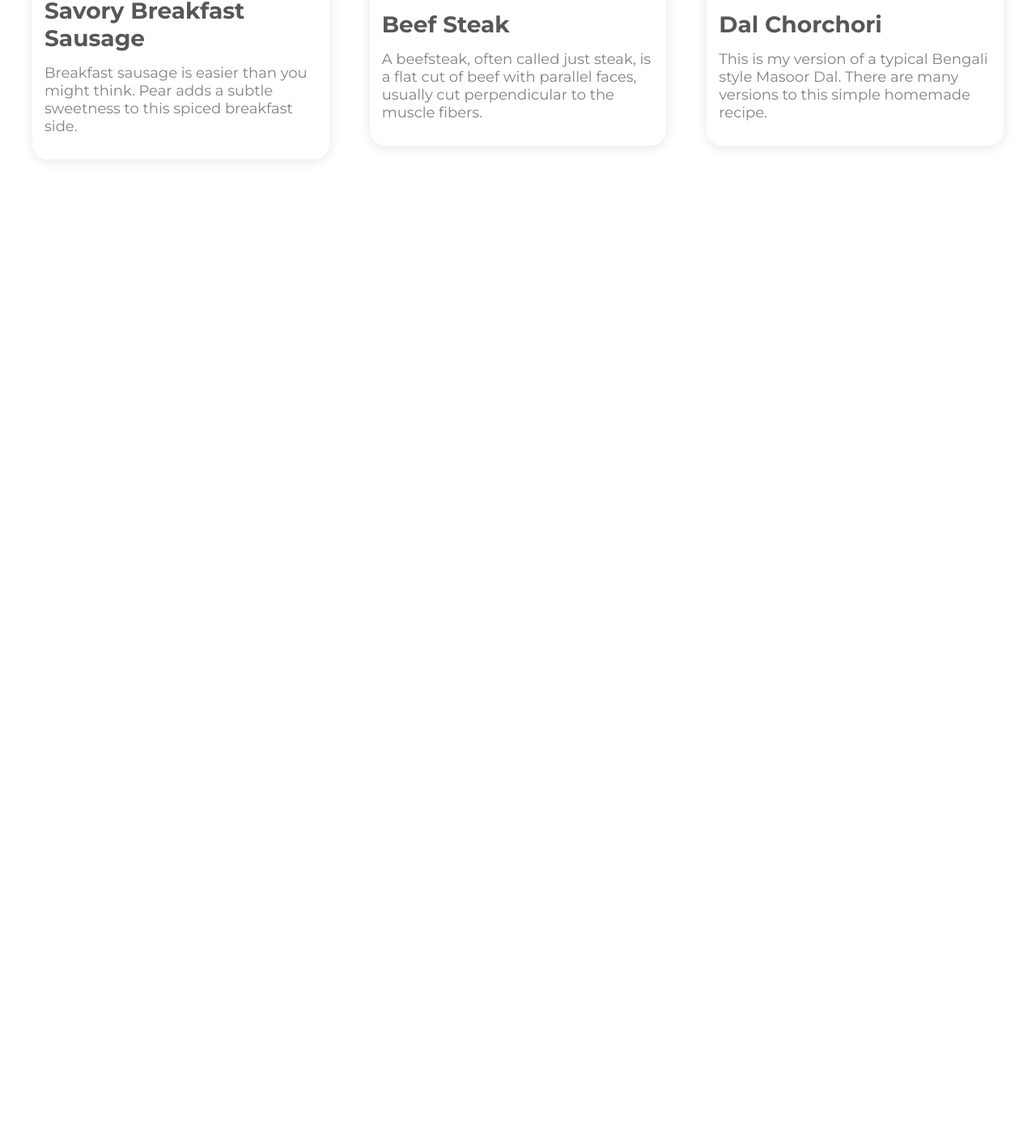
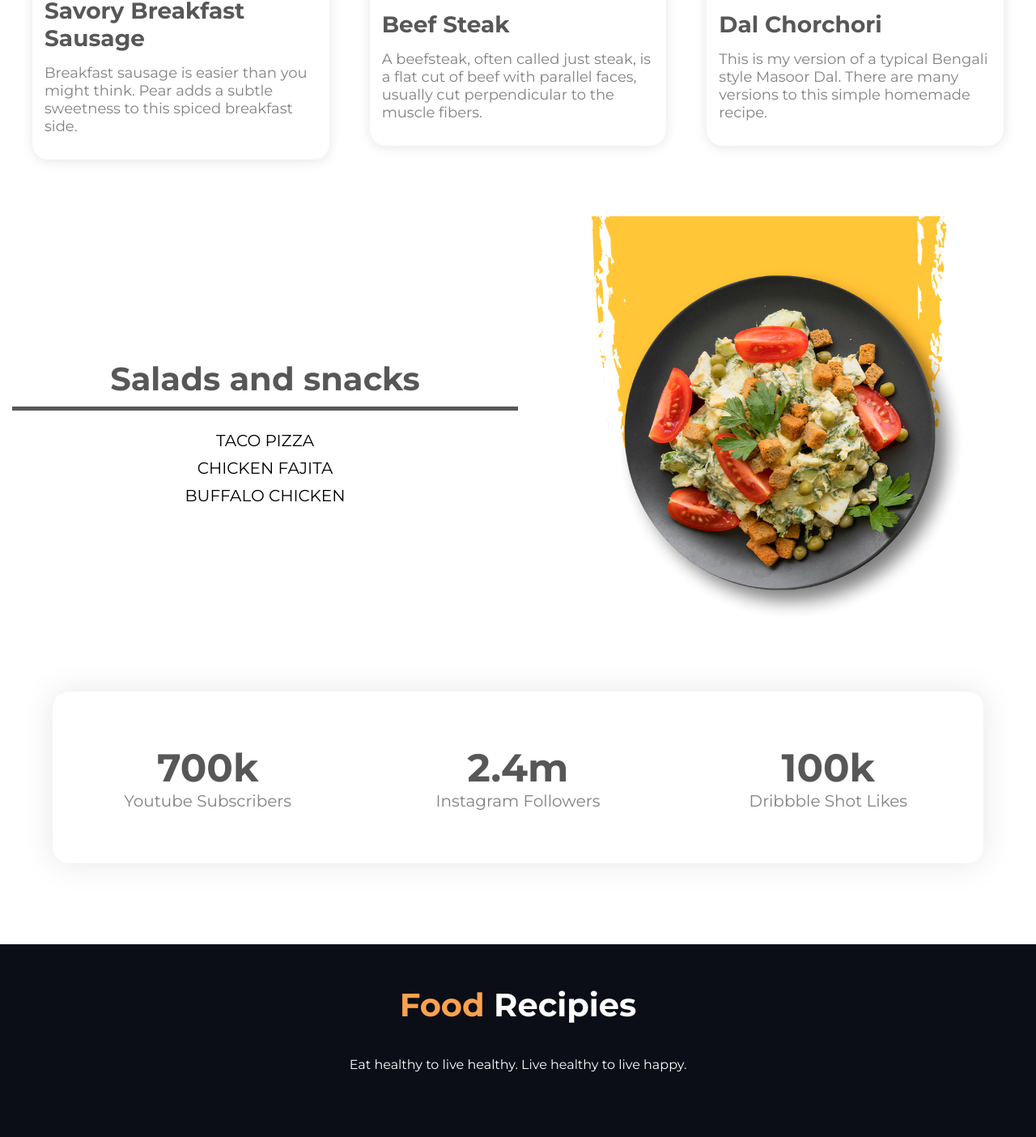
Before and after one commit to wpdevexpert/foodRecipies, a plain HTML site: page index.html in a window 1280 px wide. Shown: the part 1898-3302 px from the top of the page at 81% size. Before the commit the page ends 2165 px from the top, so only its background shows below. Drawn offline with Linux system fonts and the light colour scheme.

Commit message:
Completed

```diff
--- a/index.html
+++ b/index.html
@@ -52,7 +52,7 @@
                             galley
                             of type and scrambled it to make a type specimen book.</p>
                         <div class="action-button">
-                            <a href="#">Contact me</a>
+                            <a href="mailto:hello@milon.com.bd">Contact me</a>
                         </div>
                     </div>
                 </div>
@@ -89,6 +89,49 @@
             </div>
         </div>
     </section>
+    <section class="recipie-single-item">
+        <div class="container">
+            <div class="row">
+                <div class="half-width">
+                    <h2>Salads and snacks</h2>
+                    <ul>
+                        <li>TACO PIZZA</li>
+                        <li>CHICKEN FAJITA</li>
+                        <li>BUFFALO CHICKEN</li>
+                    </ul>
+                </div>
+                <div class="half-width">
+                    <img src="images/salad.png" alt="">
+                </div>
+            </div>
+        </div>
+    </section>
+    <section class="social-network">
+        <div class="container">
+            <div class="row">
+                <div class="social-media">
+                    <h2>700k</h2>
+                    <p>Youtube Subscribers</p>
+                </div>
+                <div class="social-media">
+                    <h2>2.4m</h2>
+                    <p>Instagram Followers</p>
+                </div>
+                <div class="social-media">
+                    <h2>100k</h2>
+                    <p>Dribbble Shot Likes</p>
+                </div>
+            </div>
+        </div>
+    </section>
+    <footer class="footer-area">
+        <div class="container">
+            <h2><span class="highlight">Food</span> Recipies</h2>
+            <p class="footer-sub-title">
+                Eat healthy to live healthy. Live healthy to live happy.
+            </p>
+        </div>
+    </footer>
 </body>
 
 </html>
--- a/style.css
+++ b/style.css
@@ -48,6 +48,7 @@ img {
 .highlight {
     color: #FBA24F;
 }
+
 /*******Hero Section******/
 section.hero-area {
     padding: 30px 0;
@@ -91,7 +92,8 @@ section.about-area {
 }
 .about-info p {
     font-size: 18px;
-    margin: 50px 0;
+    line-height: 28px;
+    margin: 50px 50px 50px 0;
     padding-bottom: 30px;
 }
 .about-thumb {
@@ -135,3 +137,51 @@ section.my-recipies {
     font-size: 18px;
     margin-bottom: 15px;
 }
+/*******recipie single******/
+section.recipie-single-item {
+    text-align: center;
+}
+section.recipie-single-item h2 {
+    font-size: 40px;
+    padding-bottom: 10px;
+    margin-bottom: 20px;
+    border-bottom: 5px solid;
+}
+section.recipie-single-item ul li {
+    list-style: none;
+    padding: 5px;
+    font-size: 20px;
+}
+/********Social Network*********/
+section.social-network {
+    text-align: center;
+    margin-bottom: 50px;
+}
+.social-network .row {
+    background: #FFFFFF;
+    box-shadow: 0px 0px 40px rgb(0 0 0 / 10%);
+    border-radius: 20px;
+    padding: 65px 0;
+    margin: 50px;
+}
+.social-media {
+    flex: 3;
+}
+.social-media h2 {
+    font-size: 48px;
+}
+/********Footer*********/
+footer.footer-area {
+    background-color: #0B0D17;
+    text-align: center;
+    padding: 50px 0 80px;
+}
+.footer-area h2 {
+    font-size: 40px;
+    color: white;
+    margin-bottom: 40px;
+}
+.footer-area p {
+    font-size: 16px;
+    color: white;
+}
```
Also changed, not shown: images/salad.png (added).
